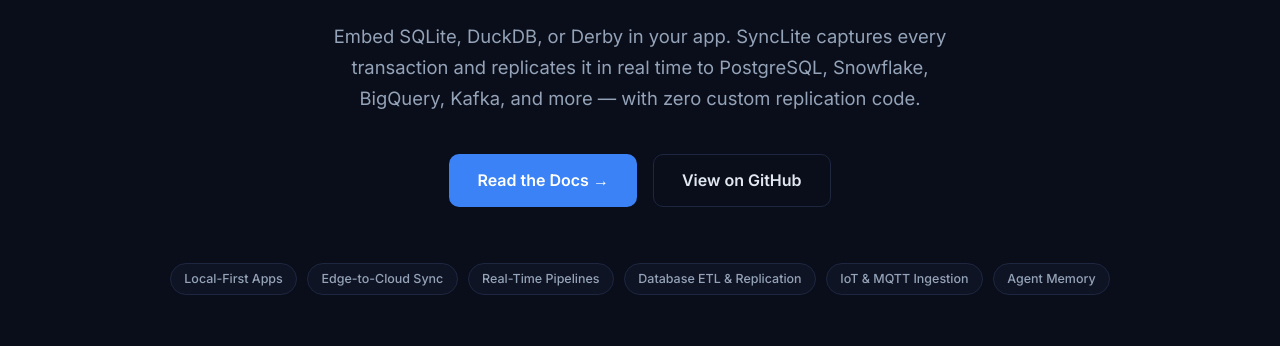
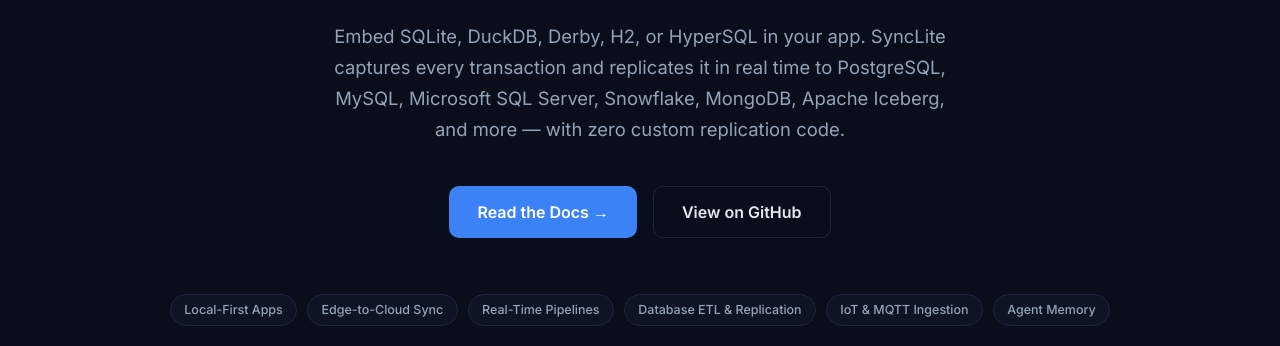
Before and after one commit to syncliteio/SyncLite, a plain HTML site: page docs/index.html in a window 1280 px wide. Shown: the part 454-800 px from the top of the page. Drawn offline with Linux system fonts and the light colour scheme.

Commit message:
fix: add H2/HyperSQL to sources and update destinations in hero text

```diff
--- a/docs/index.html
+++ b/docs/index.html
@@ -300,7 +300,7 @@
     The <span class="grad">Sync Layer</span><br/>Your App Has Been Missing
   </h1>
   <p class="hero-sub">
-    Embed SQLite, DuckDB, or Derby in your app. SyncLite captures every transaction and replicates it in real time to PostgreSQL, Snowflake, BigQuery, Kafka, and more — with zero custom replication code.
+    Embed SQLite, DuckDB, Derby, H2, or HyperSQL in your app. SyncLite captures every transaction and replicates it in real time to PostgreSQL, MySQL, Microsoft SQL Server, Snowflake, MongoDB, Apache Iceberg, and more — with zero custom replication code.
   </p>
   <div class="hero-actions">
     <a class="btn btn-primary btn-lg" href="https://github.com/syncliteio/SyncLite/blob/main/DOCUMENTATION.md" target="_blank">Read the Docs →</a>
```
